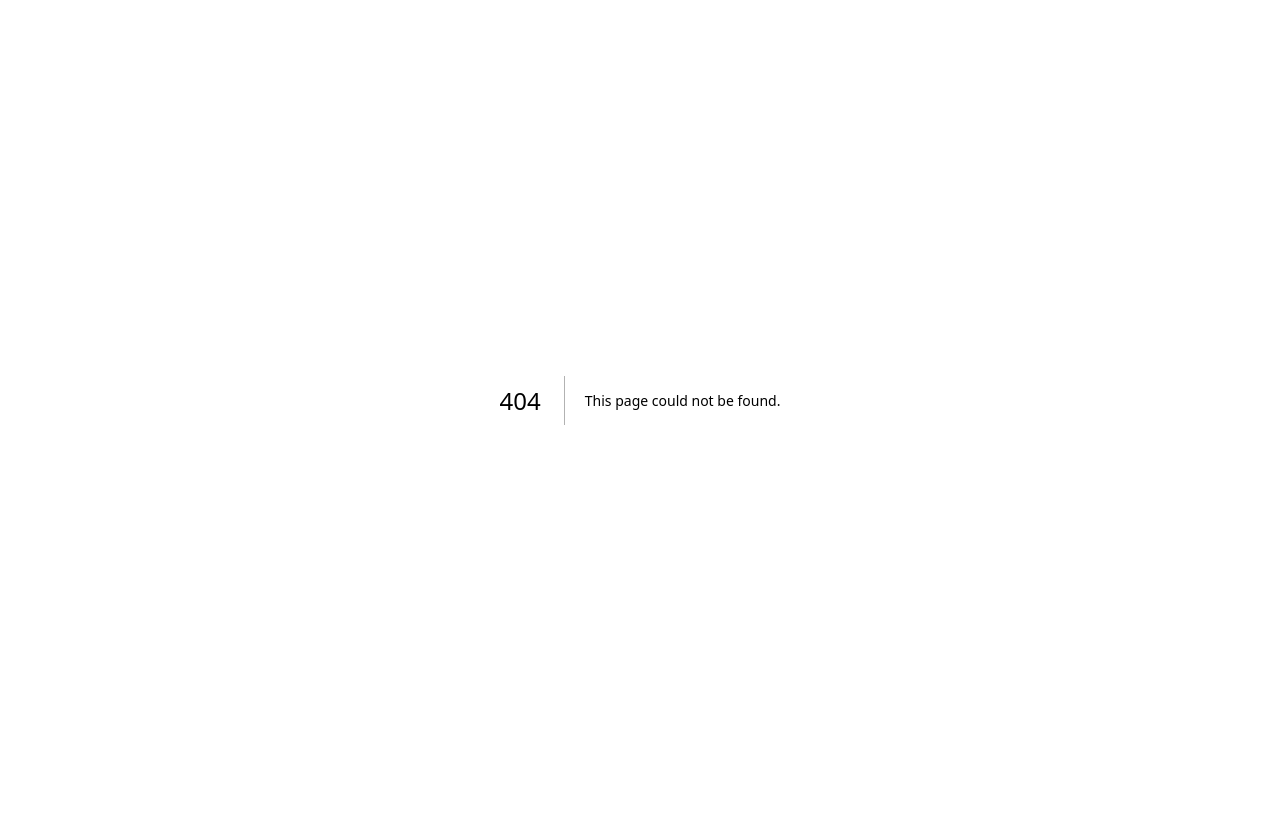
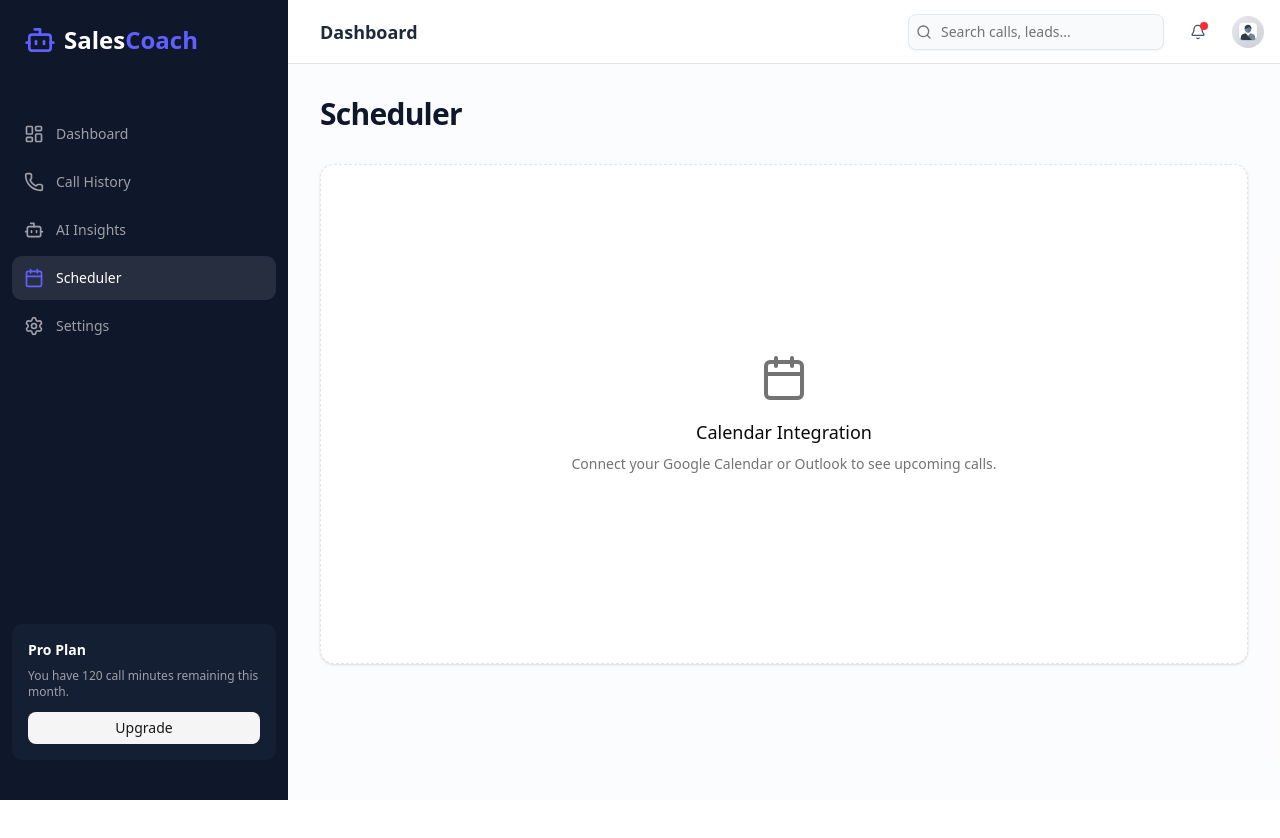
Before and after one commit to Ameer-HCode/ai-sales-coach, a Next.js app: page /scheduler in a window 1280 px wide. Before the commit this address had no page. Before the commit the page ends 800 px from the top, so only its background shows below. Built offline with nearby package versions, Linux system fonts and the light colour scheme.

Commit message:
Add Scheduler page placeholder

```diff
--- /dev/null
+++ b/app/scheduler/page.tsx
@@ -0,0 +1,30 @@
+import { Sidebar } from "@/components/layout/sidebar"
+import { Navbar } from "@/components/layout/navbar"
+import { Card, CardContent, CardHeader, CardTitle } from "@/components/ui/card"
+import { Calendar } from "lucide-react"
+
+export default function SchedulerPage() {
+    return (
+        <div className="h-full relative">
+            <div className="hidden h-full md:flex md:w-72 md:flex-col md:fixed md:inset-y-0 z-[80] bg-gray-900">
+                <Sidebar />
+            </div>
+            <main className="md:pl-72 pb-10">
+                <Navbar />
+                <div className="p-8 space-y-8 bg-slate-50/50 min-h-[calc(100vh-4rem)]">
+                    <div className="flex items-center justify-between">
+                        <h2 className="text-3xl font-bold tracking-tight text-slate-900">Scheduler</h2>
+                    </div>
+
+                    <Card className="h-[500px] flex items-center justify-center border-dashed">
+                        <CardContent className="text-center">
+                            <Calendar className="h-12 w-12 text-muted-foreground mx-auto mb-4" />
+                            <h3 className="text-lg font-medium">Calendar Integration</h3>
+                            <p className="text-sm text-muted-foreground mt-2">Connect your Google Calendar or Outlook to see upcoming calls.</p>
+                        </CardContent>
+                    </Card>
+                </div>
+            </main>
+        </div>
+    )
+}
```
